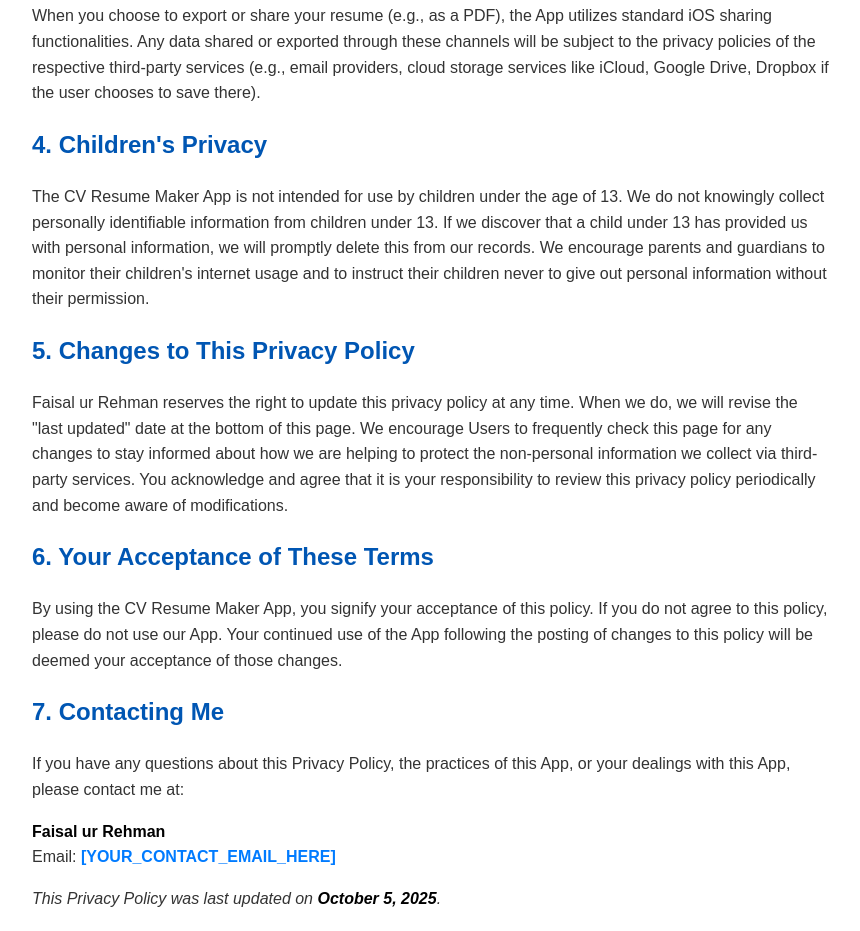
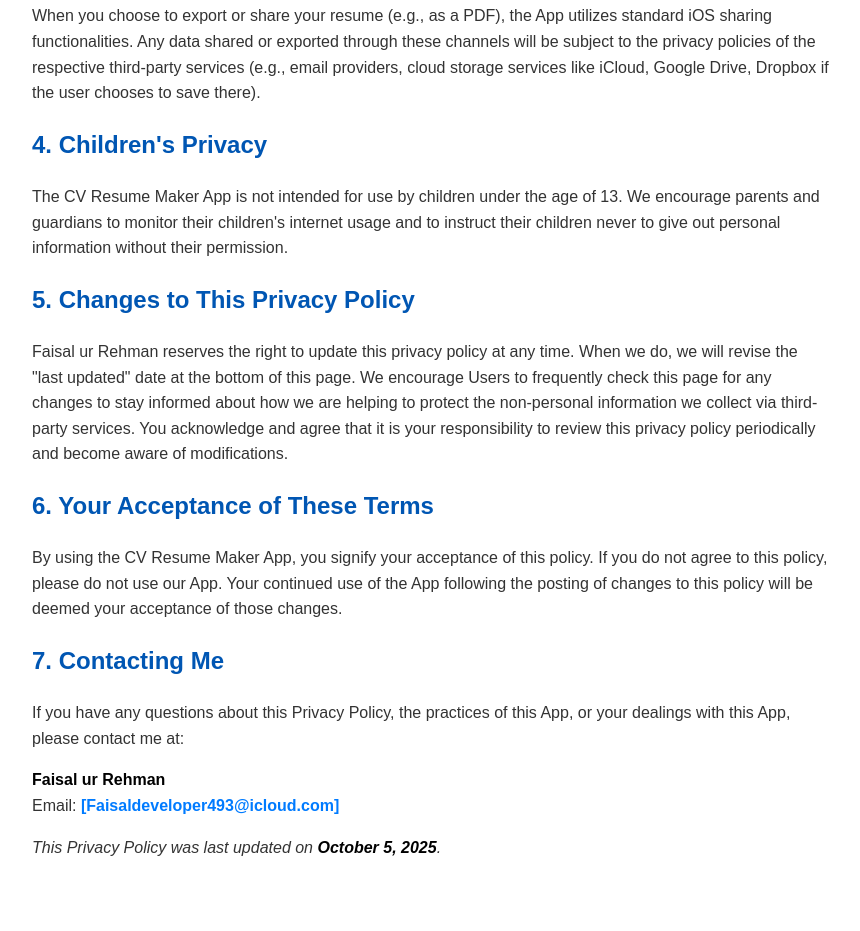
Before and after one commit to thefaisalurrehman/cv-resume-maker-privacy, a plain HTML site: page index.html in a window 1280 px wide. Shown: the part 1375-2306 px from the top of the page, without its empty margins (208-1068 px from the left). After the commit the page ends 2255 px from the top, so only its background shows below. Drawn offline with Linux system fonts and the light colour scheme.

Commit message:
Update index.html

```diff
--- a/index.html
+++ b/index.html
@@ -66,7 +66,7 @@
     <p>When you choose to export or share your resume (e.g., as a PDF), the App utilizes standard iOS sharing functionalities. Any data shared or exported through these channels will be subject to the privacy policies of the respective third-party services (e.g., email providers, cloud storage services like iCloud, Google Drive, Dropbox if the user chooses to save there).</p>
 
     <h2>4. Children's Privacy</h2>
-    <p>The CV Resume Maker App is not intended for use by children under the age of 13. We do not knowingly collect personally identifiable information from children under 13. If we discover that a child under 13 has provided us with personal information, we will promptly delete this from our records. We encourage parents and guardians to monitor their children's internet usage and to instruct their children never to give out personal information without their permission.</p>
+    <p>The CV Resume Maker App is not intended for use by children under the age of 13. We encourage parents and guardians to monitor their children's internet usage and to instruct their children never to give out personal information without their permission.</p>
 
     <h2>5. Changes to This Privacy Policy</h2>
     <p>Faisal ur Rehman reserves the right to update this privacy policy at any time. When we do, we will revise the "last updated" date at the bottom of this page. We encourage Users to frequently check this page for any changes to stay informed about how we are helping to protect the non-personal information we collect via third-party services. You acknowledge and agree that it is your responsibility to review this privacy policy periodically and become aware of modifications.</p>
@@ -77,7 +77,7 @@
     <h2>7. Contacting Me</h2>
     <p>If you have any questions about this Privacy Policy, the practices of this App, or your dealings with this App, please contact me at:</p>
     <p><strong>Faisal ur Rehman</strong><br>
-    Email: <strong><a href="mailto:[YOUR_CONTACT_EMAIL_HERE]">[YOUR_CONTACT_EMAIL_HERE]</a></strong></p>
+    Email: <strong><a href="mailto:[Faisaldeveloper493@icloud.com]">[Faisaldeveloper493@icloud.com]</a></strong></p>
 
     <p><em>This Privacy Policy was last updated on <strong id="lastUpdatedDate">---</strong>.</em></p>
 
```
